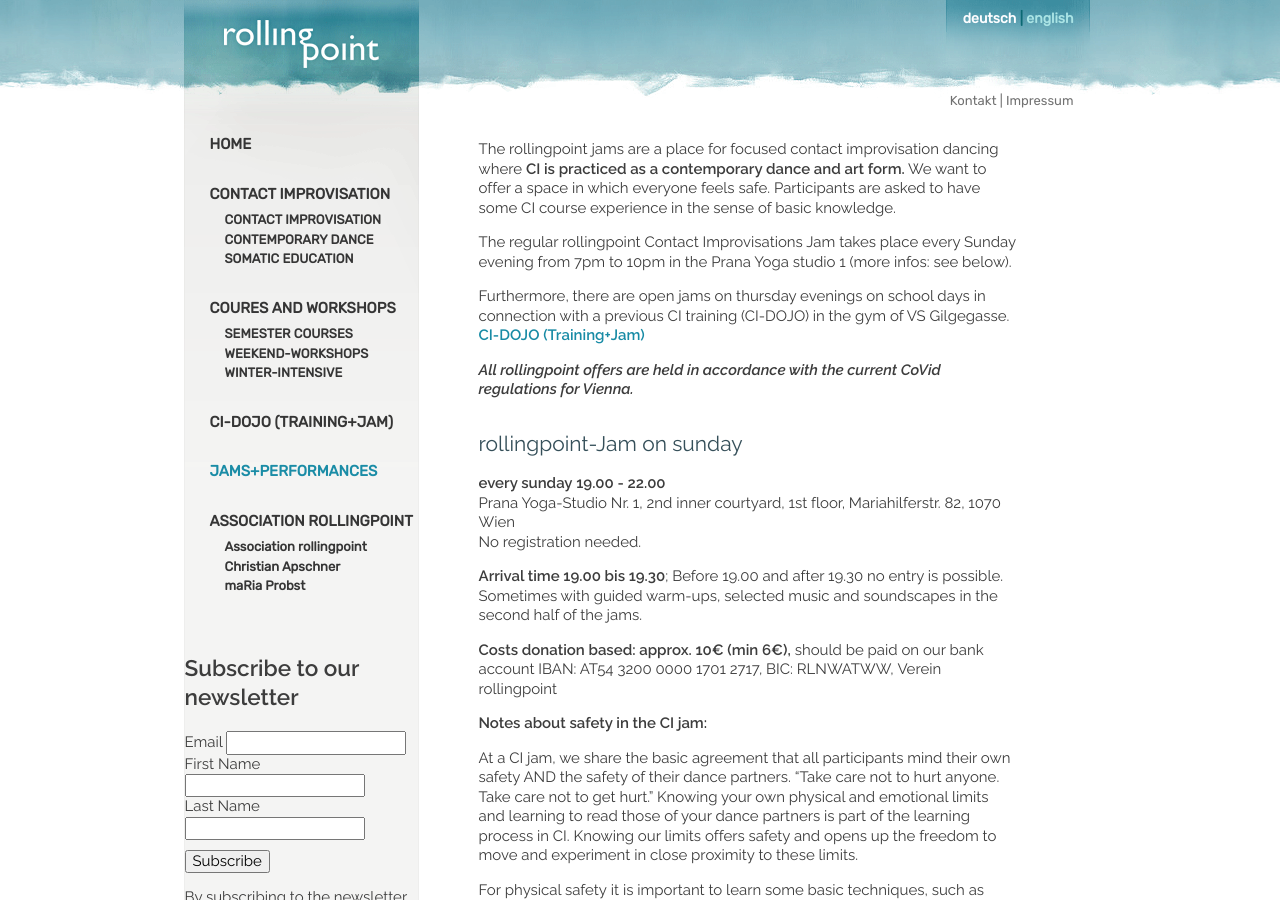
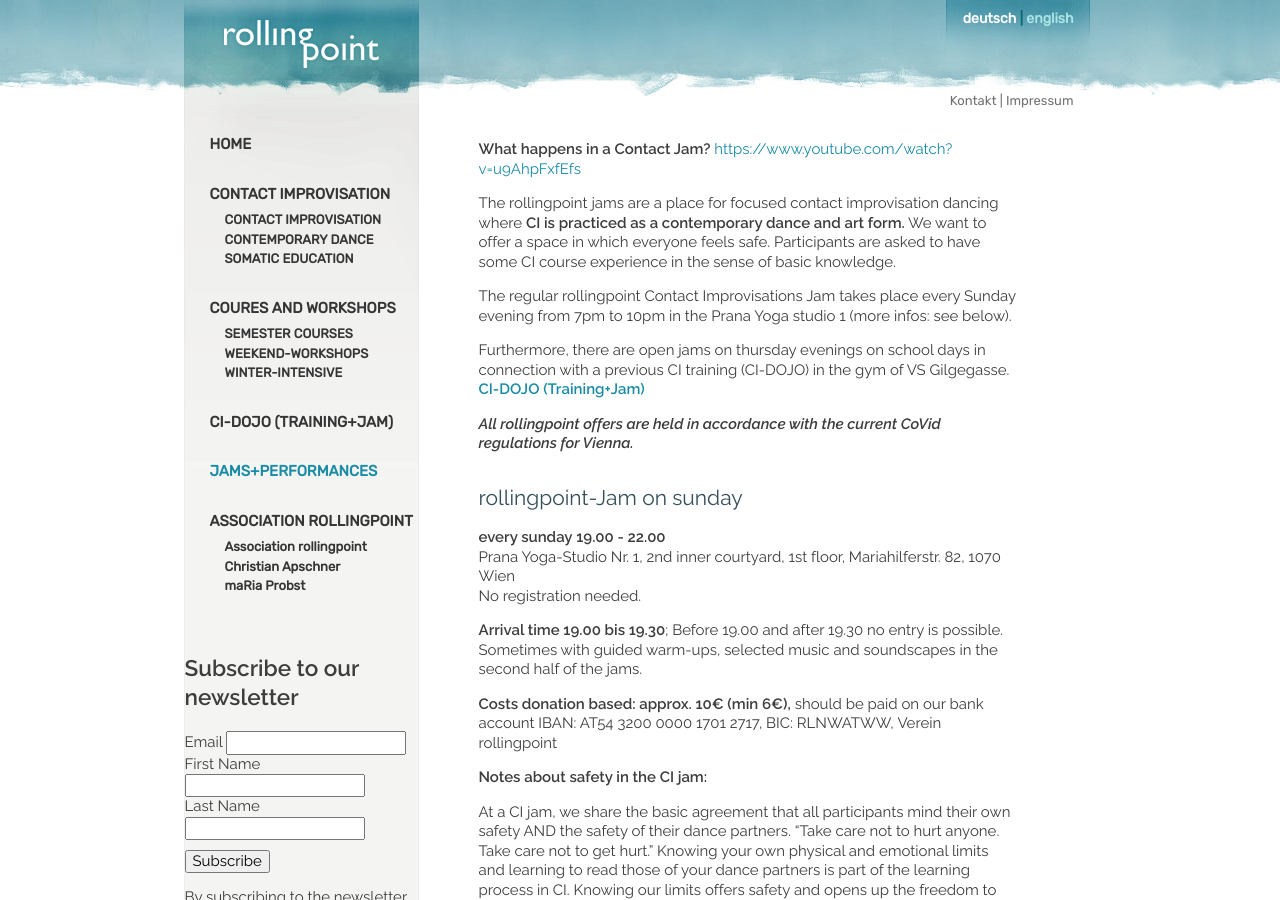
Before and after one commit to manulari/rollingpointat, a Jekyll site: the page built from _pages_en/en-jams.md, in a window 1280 px wide and 900 px high. Built offline with Jekyll 4.4.1, drawn with Linux system fonts in a browser that asks for light colours; comment, search, counter and statistics services are not loaded.

Commit message:
Update page (en) “en-jams”

```diff
--- a/_pages_en/en-jams.md
+++ b/_pages_en/en-jams.md
@@ -3,6 +3,10 @@ permalink: /en/jams
 title: ROLLINGPOINT-JAMS
 language: en
 ---
+**What happens in a Contact Jam?** <https://www.youtube.com/watch?v=u9AhpFxfEfs>
+
+
+
 The rollingpoint jams are a place for focused contact improvisation dancing where **CI is practiced as a contemporary dance and art form.** We want to offer a space in which everyone feels safe. Participants are asked to have some CI course experience in the sense of basic knowledge.
 
 The regular rollingpoint Contact Improvisations Jam takes place every Sunday evening from 7pm to 10pm in the Prana Yoga studio 1 (more infos: see below).
```
